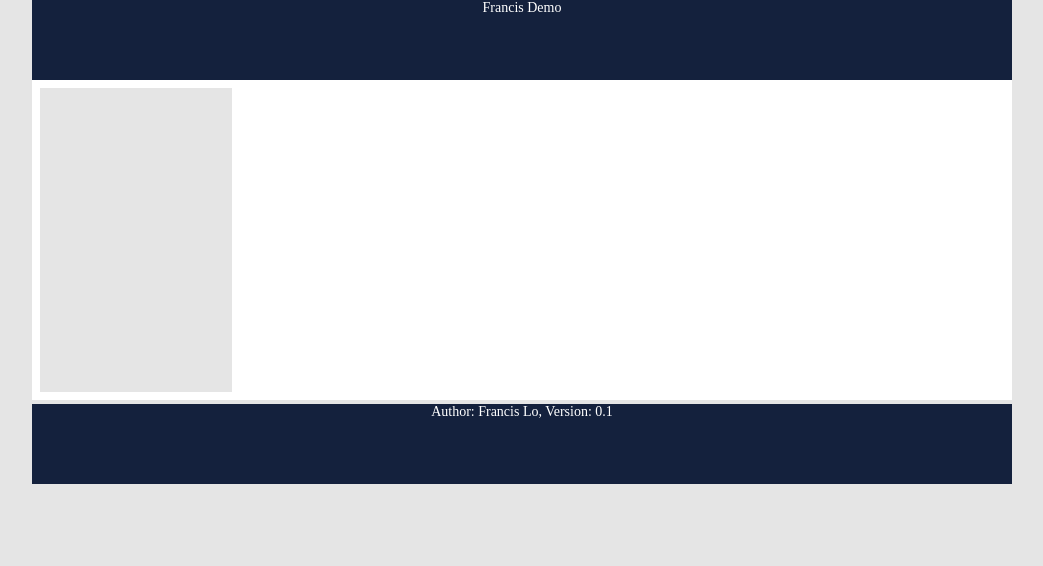
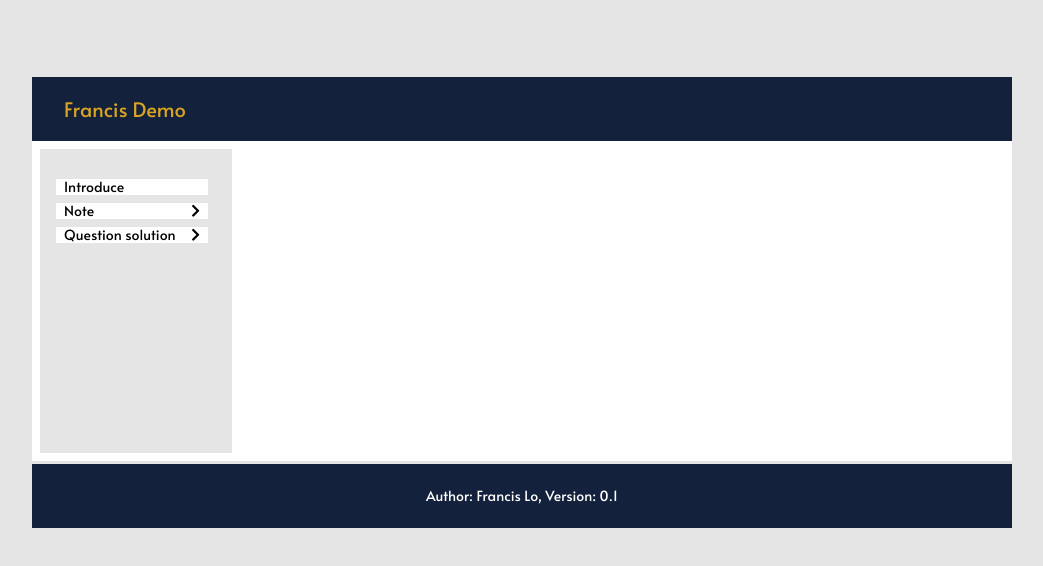
Before and after one commit to francislogit/francislogit.github.io, a plain HTML site: page index.html in a window 1280 px wide. Shown: the whole page, without its empty margins (118-1161 px from the left). Drawn offline with nearby package versions, Linux system fonts and the light colour scheme.

Commit message:
1. Update record 2. Add sidebar feature. 3. wait for fix bug.

```diff
--- a/css/basic.css
+++ b/css/basic.css
@@ -1,9 +1,18 @@
+@font-face {
+    font-family: 'Alata';
+    src: url('font/Alata-Regular.ttf') format('truetype');
+    font-weight: 300;
+    font-style: normal;
+}
+
 body{
+    font-family: Alata, sans-serif;
     background-color: #E5E5E5;
     font-size: 14px;
     text-align: center;
     position: relative;
     display: inline-block;
+    padding-top: 6%;
 }
 
 
@@ -11,14 +20,14 @@ body{
 #content,
 #footer{
     text-align: left;
-    min-width: 980px;
-    max-width: 980px;
     display: inline-block;
     position: relative;
 }
 
 #content{
     background-color: white;
+    min-width: 980px;
+    max-width: 980px;
     min-height: 20rem;
 }
 
@@ -27,11 +36,19 @@ body{
     text-align: center;
     background-color: #14213D;
     color: white;
-    height: 5rem;
+    height: 4rem;
+    line-height: 4rem;
+    vertical-align: center;
+    padding-left: 2rem;
+    padding-right: 2rem;
+    min-width: calc( 980px - 4rem );
+    max-width: calc( 980px - 4rem );
 }
 
 #header{
-    margin-top: 0rem;
+    font-size: 20px;
+    text-align: left;
+    color: goldenrod;/*temp use, since lose relative color design in current device*/
 }
 
 #sidebar{
@@ -45,11 +62,44 @@ body{
     border: white solid 0.5rem
 }
 
+ul{
+    list-style-type: none;
+    padding: 0px;
+}
+#sidebar li{
+    background-color: white;
+    margin-bottom: 0.5rem;
+}
+.sidebar-text{
+    text-align: left;
+    max-width: 7rem;
+    min-width: 7rem;
+    display: inline-block;
+    padding-left: 0.5rem;
+    padding-right: 0.5rem;
+}
+.sidebar-icon{
+    text-align: right;
+    max-width: 1rem;
+    min-width: 1rem;
+    float: right;
+    display: block;
+    padding-right: 0.5rem;
+}
+#sidebar .sidebar-level{
+    display: none;
+    height: 100%;
+}
+#sidebar #sidebar-level1{
+    display: inline-block;
+}
+
 @media(max-width:980px){
     #header,
     #content,
     #footer{
-        min-width: 100vw;
+        min-width: calc( 100vw - 4rem );
+        max-width: calc( 100vw - 4rem );
     }
     #sidebar{
         display: none;
--- /dev/null
+++ b/data/sidebar_setting.json
@@ -0,0 +1,63 @@
+{
+    "level1":[
+        {
+            "id": "side_introduce",
+            "class": "",
+            "tag": "Introduce",
+            "hasSub": false,
+            "url": "note/introduce.html"
+        },
+        {
+            "id": "side_note",
+            "class": "",
+            "tag":"Note",
+            "hasSub": true,
+            "link": "level2.side2_note"
+        },
+        {
+            "id": "side_solution",
+            "class": "",
+            "tag":"Question solution",
+            "hasSub": true,
+            "link": "level2.side2_solution"
+        }
+    ],
+    "level2":{
+        "side2_note":[
+            {
+                "id": "side_note_1",
+                "class": "",
+                "tag": "20200828 Record",
+                "hasSub": false,
+                "url": "note/ui_note.html"
+            }
+        ],
+        "side2_solution":[
+            {
+                "id": "side2_ui_note",
+                "class": "",
+                "tag": "Brief note",
+                "hasSub": false,
+                "url": "note/ui_note.html"
+            },
+            {
+                "id": "side2_ui_solution_1",
+                "class": "",
+                "tag": "UI part question",
+                "hasSub": true,
+                "link": "level3.side3_solution"
+            }
+        ]
+    },
+    "level3":{
+        "side3_solution":[
+            {
+                "id": "side3_solution_1",
+                "class": "",
+                "tag": "Web Shaking",
+                "hasSub": false,
+                "url": "solution/shaking.html"
+            }
+        ]
+    }
+}
--- a/index.html
+++ b/index.html
@@ -1,6 +1,9 @@
 <!doctype html>
 <html>
   <head>
+    <meta http-equiv="X-UA-Compatible" content="IE=edge,chrome=1">
+	  <meta charset="utf-8" />
+	  <meta name="viewport" content="width=device-width, initial-scale=1.0">
     <title data-lang-tx="tx_title"></title>
     <script
         src="https://code.jquery.com/jquery-3.5.1.min.js"
@@ -11,6 +14,7 @@
     <link rel="stylesheet" href="https://cdnjs.cloudflare.com/ajax/libs/normalize/8.0.1/normalize.min.css" integrity="sha512-NhSC1YmyruXifcj/KFRWoC561YpHpc5Jtzgvbuzx5VozKpWvQ+4nXhPdFgmx8xqexRcpAglTj9sIBWINXa8x5w==" crossorigin="anonymous" />
     <link href="fontAwesome/css/all.min.css" rel="stylesheet">
     <link href="css/basic.css" rel="stylesheet">
+    <script src="js/sidebar.js"></script>
     <script src="js/start.js"></script>
   </head>
   <body>
@@ -24,6 +28,7 @@
     </div>
     <div id="content">
       <div id="sidebar"></div>
+      <div id="inside_cont"></div>
     </div>
     <div id="footer">
         <div id="footer-pic" class="footer"></div>
--- /dev/null
+++ b/js/sidebar.js
@@ -0,0 +1,86 @@
+function createSidebar(){
+    $.ajax({
+        method: "GET",
+        url: "data/sidebar_setting.json",
+        dataType : "json"
+      })
+    .done(function( data ) {
+        if(data !== null && data.level1 !== undefined){
+            genSidebar(data);
+        }else{
+            Global.LOG("Get sidebar file error.");
+        }
+    })
+    .fail(function(){
+        Global.LOG("Get sidebar file error.");
+    });
+}
+function genSidebar(data){
+    $("#sidebar").empty();
+
+
+    $.each(data,function(index, data){
+        var isLevel = index.split("level");
+        var str = "";
+        if(isLevel.length > 1){
+            $("#sidebar").append("<div id='sidebar-level" + isLevel[1] + "' class='sidebar-level'></div>");
+            if(parseInt(isLevel[1]) > 1){
+                str += "<span id='goBack" + isLevel[1] + "'></span>"
+            }
+            str += "<ul>";
+            $.each(data,function(index,side_data){
+                if(parseInt(isLevel[1]) > 1){
+                    $.each(side_data,function(index,side2_data){
+                        str += sidebarTemplate(side2_data, index);
+                    });
+                }else{
+                    str += sidebarTemplate(side_data);
+                }
+            });
+            str += "</ul>";
+            $("#sidebar-level" + isLevel[1]).html(str);
+        }
+    });
+    sideEvt();
+}
+function sidebarTemplate(data, index){
+    var str = "";
+    var hasSubStr = "";
+    var secTarget = "";
+    if(index !== undefined){
+        secTarget = index;
+    }
+    if(data.hasSub == true){
+        hasSubStr += "<div class='sidebar-text'>" + data.tag + "</div>" +
+                    "<div class='sidebar-icon'><i class='fas fa-chevron-right'></i></div>";
+    }else{
+        hasSubStr += "<div class='sidebar-text'>" + data.tag + "</div>";
+    }
+    if(data.link !== undefined){
+        str += "<li id='" + data.id + "' class='side-item " + data.class + "' target-link='" + data.link + "' obj-title='" + secTarget + "'>" + hasSubStr + "</li>";
+    }else{
+        str += "<li id='" + data.id + "' class='side-item " + data.class + "' target-url='" + data.url + "' obj-title='" + secTarget + "'>" + hasSubStr + "</li>";
+    }
+
+    return str;
+}
+function sideEvt(){
+    $(".side-item").on("click",function(){
+        console.log("yes");
+        var targetLink = $(this).attr("target-link");
+        var targetUrl = $(this).attr("target-url");
+        var targetid=$(this).attr("id");
+        var isBack = targetid.split("goBack");
+        if(targetLink!== undefined){
+            var level = parseInt(targetLink.split(".")[0].split("level")[1]);
+            $("#sidebar-" + (level - 1)).hide();
+            var tarObj = $(this).attr("obj-title");
+
+            $("#sidebar-" + level + "[obj-title='" + tarObj + "']").show();
+            $("#sidebar-" + level).find(".side-item").hide();
+            $("#sidebar-" + level).show();
+        }else if(targetUrl){
+            $("#inside_cont").load("inside_page/" + targetUrl);
+        }
+    })
+}
--- a/js/start.js
+++ b/js/start.js
@@ -51,6 +51,7 @@ Global.FUNC = {
 
 $(window).on("load",function(){
     Global.FUNC.initWebLang("index_default");
+    createSidebar();
 })
 
 
```
Also changed, not shown: inside_page/note/introduce.html (added, +1 -0 lines), inside_page/note/ui_note.html (added, +1 -0 lines), inside_page/solution/shaking.html (added, +1 -0 lines), sidebar.html (+8 -0 lines), css/font/Alata-Regular.ttf (added), css/font/OFL.txt (added).
